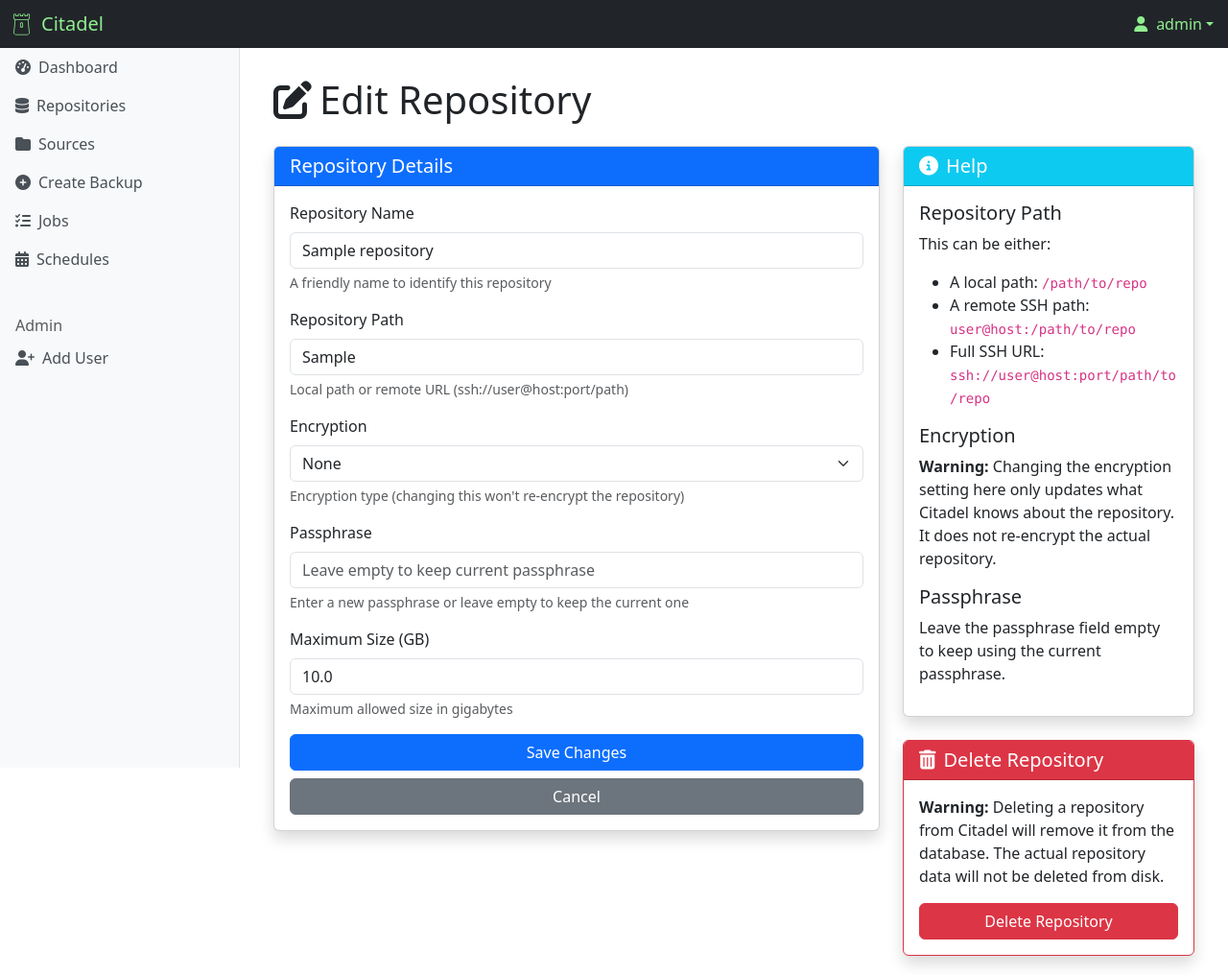
After one commit to antonymcloud/citadel, a Flask app: page /backup/repository/1/edit in a window 1280 px wide. The commit adds this page. Shown: the whole page at 96% size. Run offline with Flask 3, Linux system fonts and the light colour scheme; a user stored in the database is signed in; tables that the repository leaves empty hold one stand-in row (values such as "Sample post"); parts of the project's set-up code (start-up, migrations or seed data) failed here and were passed over.

Commit message:
Add edit and delete functionality for repositories; enhance repository detail template with modals

```diff
--- a/citadel/backup/routes.py
+++ b/citadel/backup/routes.py
@@ -7,6 +7,7 @@ from citadel.models import db
 from citadel.models.repository import Repository
 from citadel.models.job import Job
 from citadel.models.source import Source
+from citadel.models.schedule import Schedule
 from citadel.backup.utils import run_backup_job, list_archives as list_archives_util, extract_stats_from_output
 
 backup_bp = Blueprint('backup', __name__, url_prefix='/backup')
@@ -82,6 +83,79 @@ def repository_detail(repo_id):
                            jobs=jobs,
                            archives=archives,
                            sources=sources)
+
+@backup_bp.route('/repository/<int:repo_id>/edit', methods=['GET', 'POST'])
+@login_required
+def edit_repository(repo_id):
+    """Edit an existing repository"""
+    repository = Repository.query.get_or_404(repo_id)
+
+    # Security check - make sure the repository belongs to the current user
+    if repository.user_id != current_user.id:
+        flash('You do not have permission to edit this repository.', 'danger')
+        return redirect(url_for('backup.list_repositories'))
+
+    if request.method == 'POST':
+        name = request.form.get('name')
+        path = request.form.get('path')
+        encryption = request.form.get('encryption')
+        passphrase = request.form.get('passphrase')
+        max_size = request.form.get('max_size', type=float)
+
+        # Validate inputs
+        if not name or not path:
+            flash('Repository name and path are required.', 'danger')
+            return redirect(url_for('backup.edit_repository', repo_id=repo_id))
+
+        # Check if repository name already exists and it's not the current one
+        existing_repo = Repository.query.filter_by(name=name, user_id=current_user.id).first()
+        if existing_repo and existing_repo.id != repository.id:
+            flash('A repository with that name already exists.', 'danger')
+            return redirect(url_for('backup.edit_repository', repo_id=repo_id))
+
+        # Update repository
+        repository.name = name
+        repository.path = path
+        repository.encryption = encryption if encryption != 'none' else None
+        # Only update passphrase if provided
+        if passphrase:
+            repository.passphrase = passphrase
+        if max_size:
+            repository.max_size = max_size
+
+        db.session.commit()
+
+        flash('Repository updated successfully.', 'success')
+        return redirect(url_for('backup.repository_detail', repo_id=repository.id))
+
+    return render_template('backup/edit_repository.html', repo=repository)
+
+@backup_bp.route('/repository/<int:repo_id>/delete', methods=['POST'])
+@login_required
+def delete_repository(repo_id):
+    """Delete a repository"""
+    repository = Repository.query.get_or_404(repo_id)
+
+    # Security check - make sure the repository belongs to the current user
+    if repository.user_id != current_user.id:
+        flash('You do not have permission to delete this repository.', 'danger')
+        return redirect(url_for('backup.list_repositories'))
+
+    # Get the name for the success message
+    repo_name = repository.name
+
+    # Delete associated schedules first
+    Schedule.query.filter_by(repository_id=repo_id).delete()
+
+    # Delete associated jobs
+    Job.query.filter_by(repository_id=repo_id).delete()
+
+    # Delete the repository
+    db.session.delete(repository)
+    db.session.commit()
+
+    flash(f'Repository "{repo_name}" has been deleted.', 'success')
+    return redirect(url_for('backup.list_repositories'))
 
 # Add more routes for creating backups, pruning, etc.
 
--- /dev/null
+++ b/citadel/templates/backup/edit_repository.html
@@ -0,0 +1,122 @@
+{% extends "common/base.html" %}
+
+{% block title %}Edit Repository - Citadel{% endblock %}
+
+{% block content %}
+<div class="container-fluid">
+    <h1 class="mb-4"><i class="fas fa-edit me-2"></i>Edit Repository</h1>
+
+    <div class="row">
+        <div class="col-md-8">
+            <div class="card shadow">
+                <div class="card-header bg-primary text-white">
+                    <h5 class="mb-0">Repository Details</h5>
+                </div>
+                <div class="card-body">
+                    <form method="POST" action="{{ url_for('backup.edit_repository', repo_id=repo.id) }}">
+                        <div class="mb-3">
+                            <label for="name" class="form-label">Repository Name</label>
+                            <input type="text" class="form-control" id="name" name="name" value="{{ repo.name }}" required>
+                            <div class="form-text">A friendly name to identify this repository</div>
+                        </div>
+
+                        <div class="mb-3">
+                            <label for="path" class="form-label">Repository Path</label>
+                            <input type="text" class="form-control" id="path" name="path" value="{{ repo.path }}" required>
+                            <div class="form-text">Local path or remote URL (ssh://user@host:port/path)</div>
+                        </div>
+
+                        <div class="mb-3">
+                            <label for="encryption" class="form-label">Encryption</label>
+                            <select class="form-select" id="encryption" name="encryption">
+                                <option value="none" {% if not repo.encryption %}selected{% endif %}>None</option>
+                                <option value="repokey" {% if repo.encryption == 'repokey' %}selected{% endif %}>repokey</option>
+                                <option value="repokey-blake2" {% if repo.encryption == 'repokey-blake2' %}selected{% endif %}>repokey-blake2</option>
+                                <option value="keyfile" {% if repo.encryption == 'keyfile' %}selected{% endif %}>keyfile</option>
+                                <option value="keyfile-blake2" {% if repo.encryption == 'keyfile-blake2' %}selected{% endif %}>keyfile-blake2</option>
+                            </select>
+                            <div class="form-text">Encryption type (changing this won't re-encrypt the repository)</div>
+                        </div>
+
+                        <div class="mb-3">
+                            <label for="passphrase" class="form-label">Passphrase</label>
+                            <input type="password" class="form-control" id="passphrase" name="passphrase" placeholder="Leave empty to keep current passphrase">
+                            <div class="form-text">Enter a new passphrase or leave empty to keep the current one</div>
+                        </div>
+
+                        <div class="mb-3">
+                            <label for="max_size" class="form-label">Maximum Size (GB)</label>
+                            <input type="number" class="form-control" id="max_size" name="max_size" value="{{ repo.max_size }}" min="1" step="0.1">
+                            <div class="form-text">Maximum allowed size in gigabytes</div>
+                        </div>
+
+                        <div class="d-grid gap-2">
+                            <button type="submit" class="btn btn-primary">Save Changes</button>
+                            <a href="{{ url_for('backup.repository_detail', repo_id=repo.id) }}" class="btn btn-secondary">Cancel</a>
+                        </div>
+                    </form>
+                </div>
+            </div>
+        </div>
+
+        <div class="col-md-4">
+            <div class="card shadow mb-4">
+                <div class="card-header bg-info text-white">
+                    <h5 class="mb-0"><i class="fas fa-info-circle me-2"></i>Help</h5>
+                </div>
+                <div class="card-body">
+                    <h5>Repository Path</h5>
+                    <p>This can be either:</p>
+                    <ul>
+                        <li>A local path: <code>/path/to/repo</code></li>
+                        <li>A remote SSH path: <code>user@host:/path/to/repo</code></li>
+                        <li>Full SSH URL: <code>ssh://user@host:port/path/to/repo</code></li>
+                    </ul>
+
+                    <h5>Encryption</h5>
+                    <p><strong>Warning:</strong> Changing the encryption setting here only updates what Citadel knows about the repository. It does not re-encrypt the actual repository.</p>
+
+                    <h5>Passphrase</h5>
+                    <p>Leave the passphrase field empty to keep using the current passphrase.</p>
+                </div>
+            </div>
+
+            <!-- Delete Repository Card -->
+            <div class="card shadow border-danger">
+                <div class="card-header bg-danger text-white">
+                    <h5 class="mb-0"><i class="fas fa-trash-alt me-2"></i>Delete Repository</h5>
+                </div>
+                <div class="card-body">
+                    <p><strong>Warning:</strong> Deleting a repository from Citadel will remove it from the database. The actual repository data will not be deleted from disk.</p>
+                    <button type="button" class="btn btn-danger w-100" data-bs-toggle="modal" data-bs-target="#deleteRepoModal">
+                        Delete Repository
+                    </button>
+                </div>
+            </div>
+        </div>
+    </div>
+</div>
+
+<!-- Delete Confirmation Modal -->
+<div class="modal fade" id="deleteRepoModal" tabindex="-1" aria-labelledby="deleteRepoModalLabel" aria-hidden="true">
+    <div class="modal-dialog">
+        <div class="modal-content">
+            <div class="modal-header bg-danger text-white">
+                <h5 class="modal-title" id="deleteRepoModalLabel">Confirm Delete</h5>
+                <button type="button" class="btn-close" data-bs-dismiss="modal" aria-label="Close"></button>
+            </div>
+            <div class="modal-body">
+                <p>Are you sure you want to delete the repository "{{ repo.name }}"?</p>
+                <p><strong>Warning:</strong> This will only remove the repository from Citadel. The actual data on disk will not be deleted.</p>
+                <p>All associated jobs and schedules will be deleted from the database.</p>
+            </div>
+            <div class="modal-footer">
+                <button type="button" class="btn btn-secondary" data-bs-dismiss="modal">Cancel</button>
+                <form method="POST" action="{{ url_for('backup.delete_repository', repo_id=repo.id) }}">
+                    <button type="submit" class="btn btn-danger">Delete Repository</button>
+                </form>
+            </div>
+        </div>
+    </div>
+</div>
+{% endblock %}
```
Also changed, not shown: citadel/templates/backup/repository_detail.html (+29 -0 lines).
